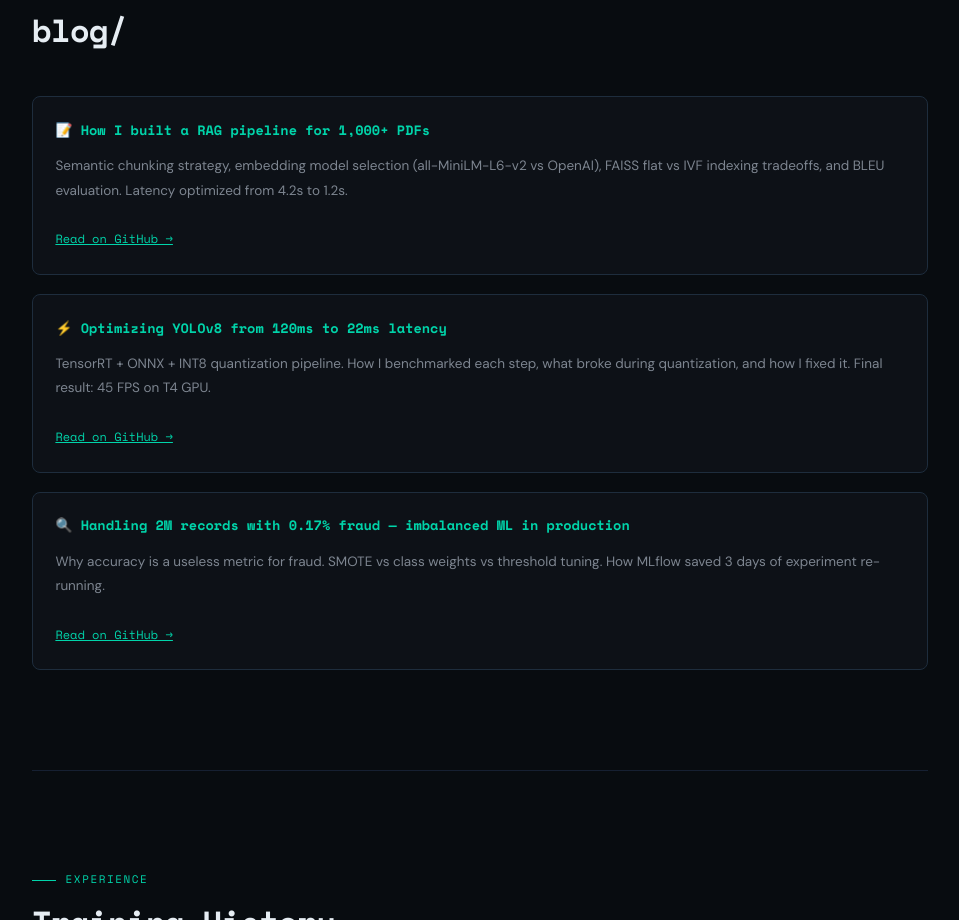
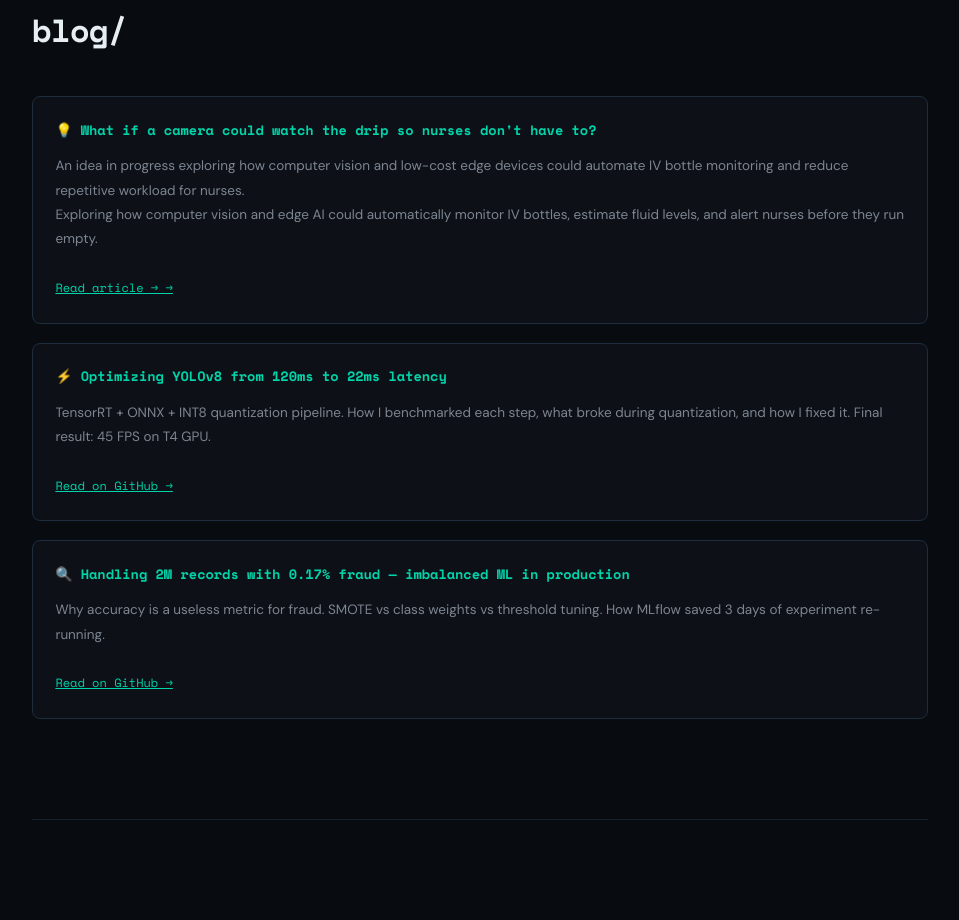
Before and after one commit to anishk-neuroforge/anishk-neuroforge.github.io, a plain HTML site: page index.html in a window 1280 px wide. Shown: the part 5223-6143 px from the top of the page, without its empty margins (160-1119 px from the left). Drawn offline with nearby package versions, Linux system fonts and the light colour scheme; no server answers.

Commit message:
Update case studies section in index.html

```diff
--- a/index.html
+++ b/index.html
@@ -630,9 +630,10 @@ section{padding:100px 0 0}
     <h2 class="section-title">blog/</h2>
     <div class="systems-grid" style="grid-template-columns:1fr">
       <div class="system-card">
-        <h3>📝 How I built a RAG pipeline for 1,000+ PDFs</h3>
-        <p>Semantic chunking strategy, embedding model selection (all-MiniLM-L6-v2 vs OpenAI), FAISS flat vs IVF indexing tradeoffs, and BLEU evaluation. Latency optimized from 4.2s to 1.2s.
-        <br/><br/><a href="https://github.com/anishk-neuroforge" target="_blank" style="color:var(--accent);font-family:'Space Mono',monospace;font-size:12px">Read on GitHub →</a></p>
+        <h3>💡 What if a camera could watch the drip so nurses don't have to?</h3>
+        <p>An idea in progress exploring how computer vision and low-cost edge devices could automate IV bottle monitoring and reduce repetitive workload for nurses.</p>
+        <p>Exploring how computer vision and edge AI could automatically monitor IV bottles, estimate fluid levels, and alert nurses before they run empty.
+        <br/><br/><a href="https://github.com/anishk-neuroforge" target="_blank" style="color:var(--accent);font-family:'Space Mono',monospace;font-size:12px">Read article → →</a></p>
       </div>
       <div class="system-card">
         <h3>⚡ Optimizing YOLOv8 from 120ms to 22ms latency</h3>
```
